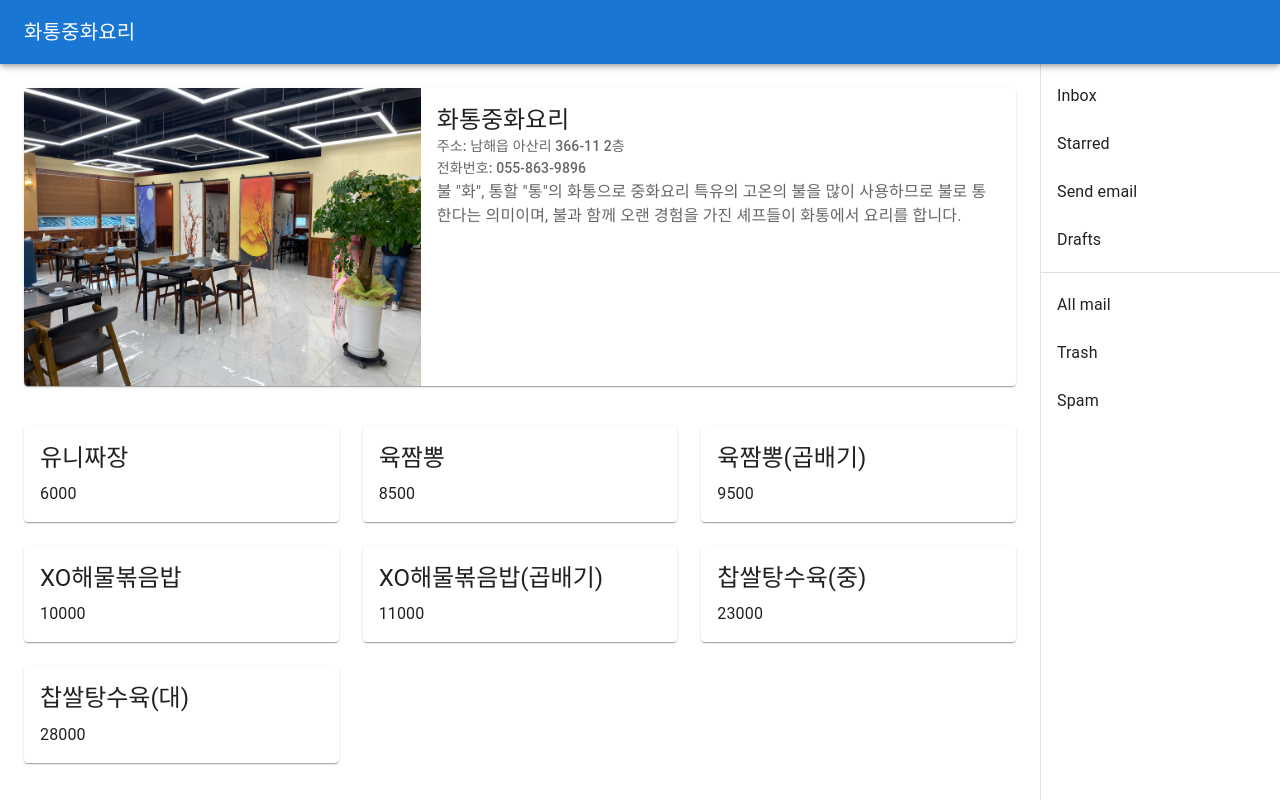
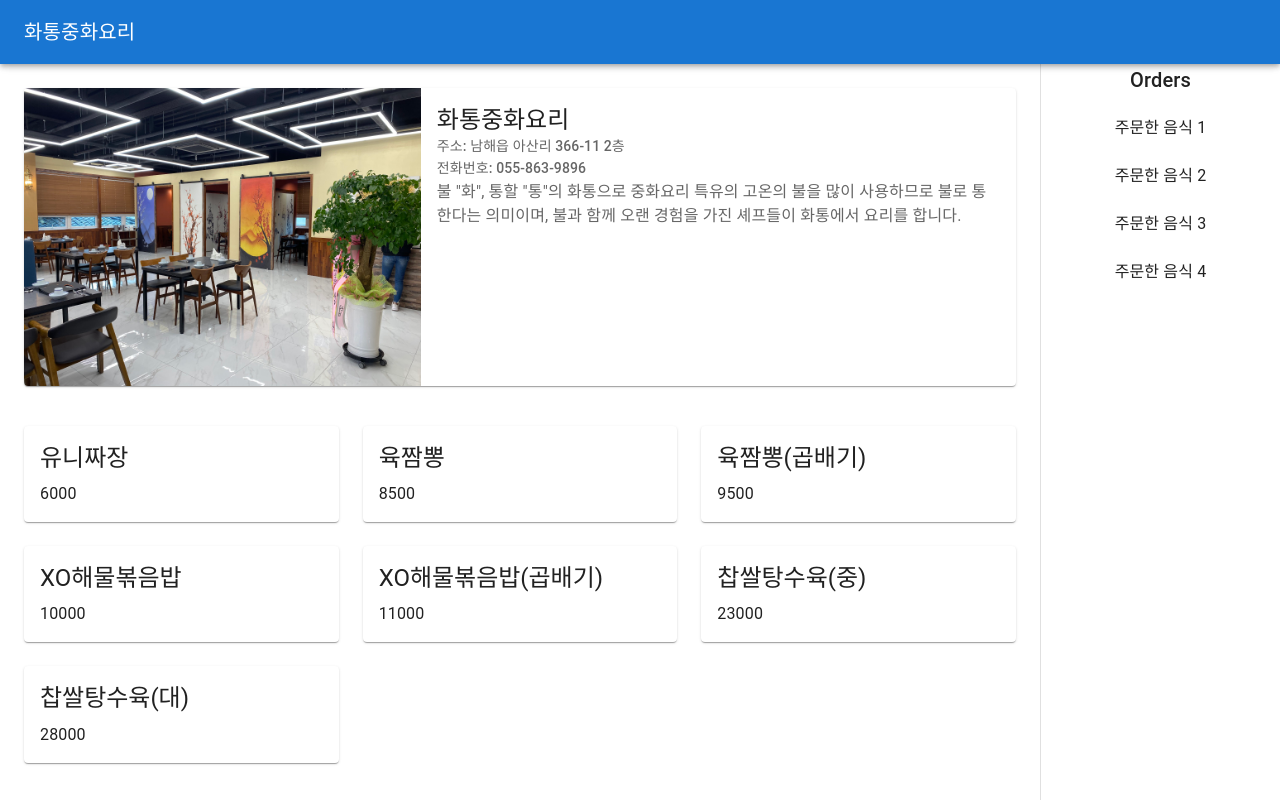
Before and after one commit to JoonsungUm/apps.namhae.life, a Next.js app in the folder apps/client/: page /store/store01 in a window 1280 px wide. Built offline with nearby package versions, Linux system fonts and the light colour scheme.

Commit message:
update order drawer

```diff
--- a/apps/client/components/Appbar.tsx
+++ b/apps/client/components/Appbar.tsx
@@ -6,23 +6,50 @@ import {
   AppBar,
   Toolbar,
   Typography,
+  IconButton,
 } from '@mui/material'
+
+import MenuIcon from '@mui/icons-material/Menu'
 
 
 interface AppbarProps {
   title: string
+  drawerWidth: number
+  handleDrawerToggle: () => void
 }
 
-export const Appbar: NextPage<AppbarProps> = ({ title }) => {
+const Appbar: NextPage<AppbarProps> = ({ title, drawerWidth, handleDrawerToggle }) => {
   return (
     <Box sx={{ display: 'flex' }}>
-      <AppBar position="fixed" sx={{ zIndex: (theme) => theme.zIndex.drawer + 1 }}>
-        <Toolbar>
+      <AppBar
+        position="fixed"
+        sx={{
+          zIndex: (theme) => theme.zIndex.drawer + 1,
+          msScrollLimitYMin: { sm: `${drawerWidth}px` },
+        }}
+      >
+        <Toolbar sx={{ width: '100%' }}>
           <Typography variant="h6" noWrap component="div">
             {title}
           </Typography>
+
+          <IconButton
+            color="inherit"
+            aria-label="open drawer"
+            edge="end"
+            onClick={handleDrawerToggle}
+            sx={{
+              position: 'fixed',
+              right: 24,
+              display: { sm: 'none' },
+            }}
+          >
+            <MenuIcon />
+        </IconButton>
         </Toolbar>
       </AppBar>
     </Box>
   )
 }
+
+export default Appbar
--- a/apps/client/components/FoodDrawer.tsx
+++ /dev/null
@@ -1,47 +0,0 @@
-import React from 'react'
-import { NextPage } from 'next'
-
-import {
-  Box,
-  Toolbar,
-  Drawer,
-  List,
-  ListItem,
-  ListItemText,
-  Divider,
-} from '@mui/material'
-
-const drawerWidth = 240
-
-export const FoodDrawer: NextPage = () => {
-  return (
-    <Drawer
-      anchor="right"
-      variant="permanent"
-      sx={{
-        width: drawerWidth,
-        flexShrink: 0,
-        [`& .MuiDrawer-paper`]: { width: drawerWidth, boxSizing: 'border-box' },
-      }}
-    >
-      <Toolbar />
-      <Box sx={{ overflow: 'auto' }}>
-        <List>
-          {['Inbox', 'Starred', 'Send email', 'Drafts'].map((text, index) => (
-            <ListItem button key={text}>
-              <ListItemText primary={text} />
-            </ListItem>
-          ))}
-        </List>
-        <Divider />
-        <List>
-          {['All mail', 'Trash', 'Spam'].map((text, index) => (
-            <ListItem button key={text}>
-              <ListItemText primary={text} />
-            </ListItem>
-          ))}
-        </List>
-      </Box>
-    </Drawer>
-  )
-}
--- /dev/null
+++ b/apps/client/components/OrderDrawer.tsx
@@ -0,0 +1,80 @@
+import React from 'react'
+import { NextPage } from 'next'
+
+import {
+  Box,
+  Toolbar,
+  Typography,
+  Drawer,
+  List,
+  ListItem,
+  ListItemText,
+} from '@mui/material'
+
+interface OrderDrawerProps {
+  drawerWidth: number
+  mobileOpen: boolean
+  handleDrawerToggle: () => void
+}
+const OrderDrawer: NextPage<OrderDrawerProps> = ({ drawerWidth, mobileOpen, handleDrawerToggle }) => {
+  const orderDrawer = (
+    <div>
+      <Toolbar />
+      <Box sx={{ overflow: 'auto' }}>
+        <Typography variant='h6' align='center'>Orders</Typography>
+        <List>
+            <ListItem button key='order1'>
+              <ListItemText primary='주문한 음식 1' sx={{ textAlign: 'center' }} />
+            </ListItem>
+            <ListItem button key='order2'>
+              <ListItemText primary='주문한 음식 2'  sx={{ textAlign: 'center' }} />
+            </ListItem>
+            <ListItem button key='order3'>
+              <ListItemText primary='주문한 음식 3' sx={{ textAlign: 'center' }} />
+            </ListItem>
+            <ListItem button key='order4'>
+              <ListItemText primary='주문한 음식 4'  sx={{ textAlign: 'center' }} />
+            </ListItem>
+        </List>
+      </Box>
+    </div>
+  )
+
+  return (
+    <Box
+      component='nav'
+      sx={{ width: { sm: drawerWidth }, flexShrink: { sm: 0 } }}
+      aria-label='order lists'
+    >
+      <Drawer
+        // container={container}
+        variant='temporary'
+        anchor='right'
+        open={mobileOpen}
+        onClose={handleDrawerToggle}
+        ModalProps={{
+          keepMounted: true, // Better open performance on mobile.
+        }}
+        sx={{
+          display: { xs: 'block', sm: 'none' },
+          '& .MuiDrawer-paper': { boxSizing: 'border-box', width: drawerWidth },
+        }}
+      >
+        {orderDrawer}
+      </Drawer>
+      <Drawer
+        anchor='right'
+        variant='permanent'
+        sx={{
+          display: { xs: 'none', sm: 'block' },
+          '& .MuiDrawer-paper': { boxSizing: 'border-box', width: drawerWidth },
+        }}
+        open
+      >
+        {orderDrawer}
+      </Drawer>
+    </Box>
+  )
+}
+
+export default OrderDrawer
--- a/apps/client/package.json
+++ b/apps/client/package.json
@@ -14,7 +14,8 @@
     "react-dom": "17.0.2",
     "@mui/material": "~5.0.1",
     "@emotion/react": "~11.4.1",
-    "@emotion/styled": "~11.3.0"
+    "@emotion/styled": "~11.3.0",
+    "@mui/icons-material": "~5.0.3"
   },
   "devDependencies": {
     "@types/react": "17.0.24",
--- a/apps/client/pages/store/[id].tsx
+++ b/apps/client/pages/store/[id].tsx
@@ -15,8 +15,8 @@ import {
   CardActionArea,
 } from '@mui/material'
 
-import { Appbar } from '../../components/Appbar'
-import { FoodDrawer } from '../../components/FoodDrawer'
+import Appbar from '../../components/Appbar'
+import OrderDrawer from '../../components/OrderDrawer'
 
 import { stores } from '../../data/stores'
 
@@ -45,9 +45,15 @@ interface StoreProps {
 }
 
 const StorePage: NextPage<StoreProps> = ({ store, menus }) => {
+  const [ mobileOpen, setMobileOpen ] = useState(false);
+
+  const handleDrawerToggle = () => {
+    setMobileOpen(!mobileOpen)
+  }
+
+  const drawerWidth = 240
+
   const { name, description } = store
-
-  console.log(menus)
 
   return (
     <Box sx={{ display: 'flex' }}>
@@ -57,7 +63,11 @@ const StorePage: NextPage<StoreProps> = ({ store, menus }) => {
         <link rel='icon' href='/favicon.ico' />
       </Head>
 
-      <Appbar title={name} />
+      <Appbar
+        title={name}
+        drawerWidth={drawerWidth}
+        handleDrawerToggle={handleDrawerToggle}
+      />
 
       <Box component='main' sx={{ flexGrow: 1, p: 3 }}>
         <Toolbar />
@@ -84,8 +94,11 @@ const StorePage: NextPage<StoreProps> = ({ store, menus }) => {
         </Box>
       </Box>
 
-      <FoodDrawer />
-
+      <OrderDrawer
+        drawerWidth={drawerWidth}
+        mobileOpen={mobileOpen}
+        handleDrawerToggle={handleDrawerToggle}
+      />
     </Box>
   )
 }
```
Also changed, not shown: apps/client/pages/index.tsx (+30 -14 lines), 1 other file (tests, documents, lock files or other folders).
